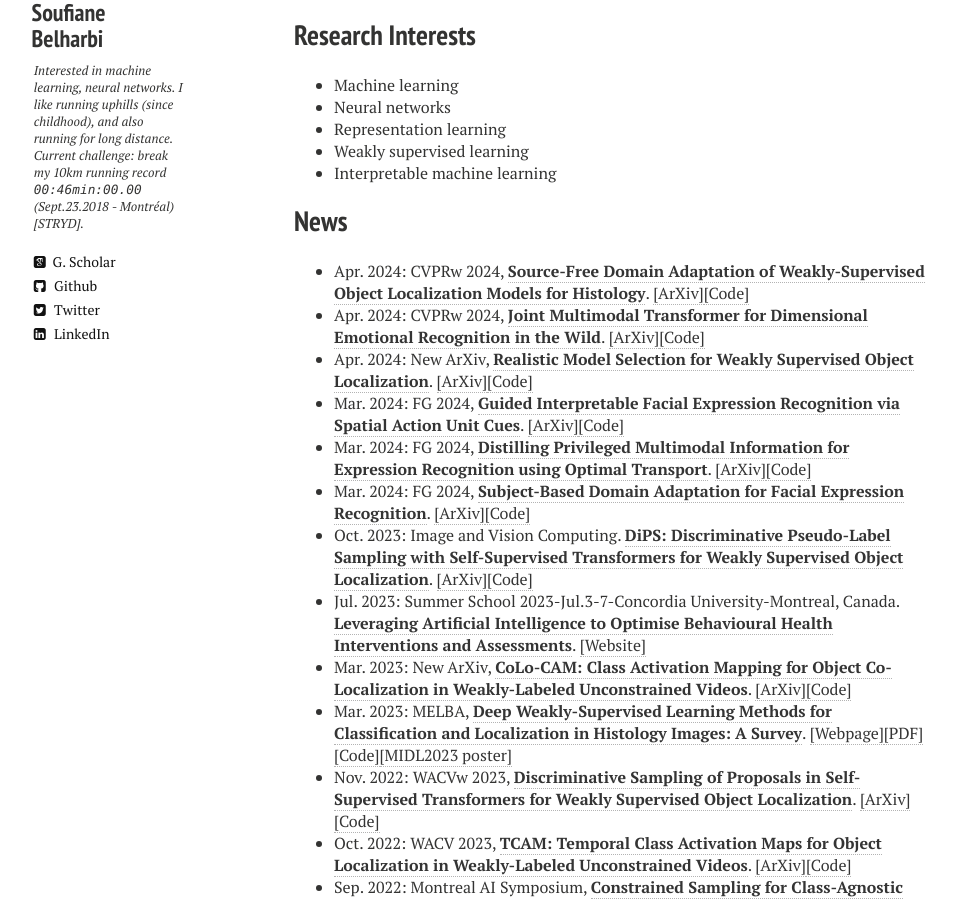
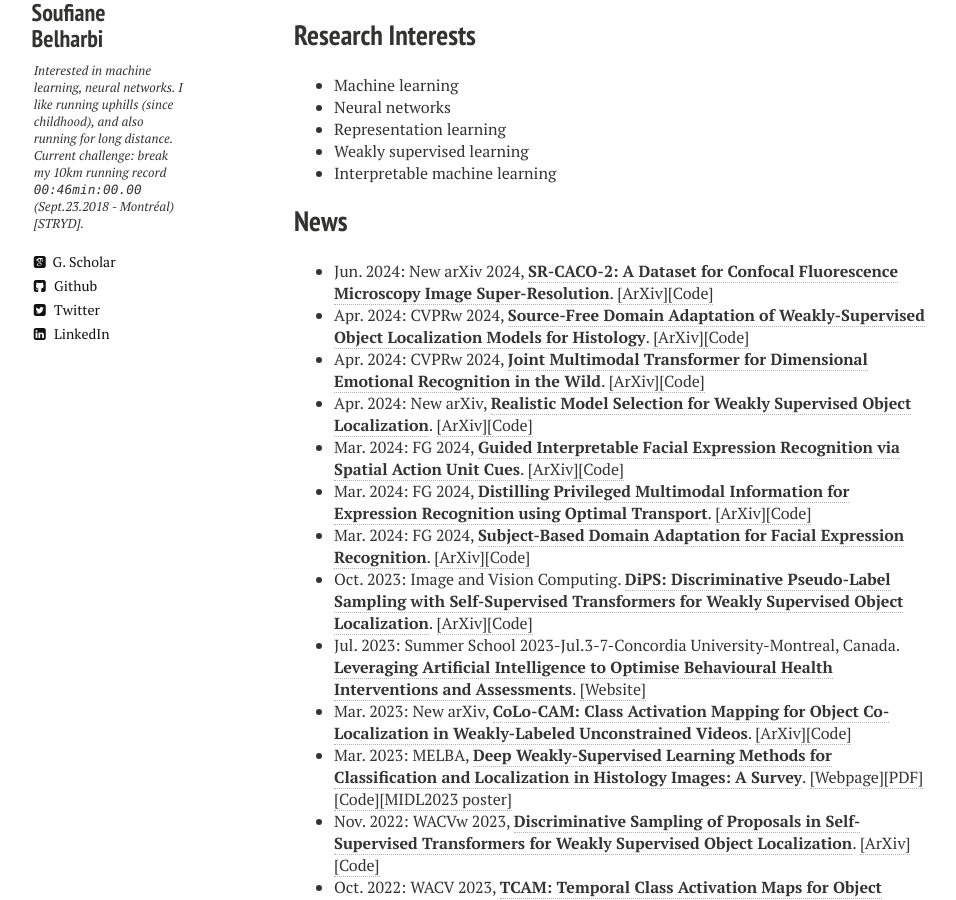
Before and after one commit to sbelharbi/sbelharbi.github.io, a Jekyll site: the page built from index.md, in a window 1280 px wide and 900 px high, scrolled down 1250 px. Shown: the whole window, without its empty margins (26-982 px from the left). Built offline with Jekyll 4.4.1, drawn with Linux system fonts in a browser that asks for light colours; nearby versions of some CDN libraries.

Commit message:
sr-caco-2 arxiv

```diff
--- a/index.md
+++ b/index.md
@@ -23,15 +23,16 @@
 
 
 ## News
+* Jun. 2024: New arXiv 2024, [**SR-CACO-2: A Dataset for Confocal Fluorescence Microscopy Image Super-Resolution**](https://arxiv.org/abs/2406.09168). <a href="https://arxiv.org/abs/2406.09168">[ArXiv]</a><a href="https://github.com/sbelharbi/sr-caco-2">[Code]</a>
 * Apr. 2024: CVPRw 2024, [**Source-Free Domain Adaptation of Weakly-Supervised Object Localization Models for Histology**](https://arxiv.org/abs/2404.19113). <a href="https://arxiv.org/abs/2404.19113">[ArXiv]</a><a href="https://github.com/AlexisGuichemerreCode/survey_hist_wsol_sfda">[Code]</a>
 * Apr. 2024: CVPRw 2024, [**Joint Multimodal Transformer for Dimensional Emotional Recognition in the Wild**](https://arxiv.org/abs/2403.10488). <a href="https://arxiv.org/abs/2403.10488">[ArXiv]</a><a href="https://github.com/PoloWlg/Joint-Multimodal-Transformer-6th-ABAW">[Code]</a>
-* Apr. 2024: New ArXiv, [**Realistic Model Selection for Weakly Supervised Object Localization**](https://arxiv.org/abs/2404.10034). <a href="https://arxiv.org/abs/2404.10034">[ArXiv]</a><a href="https://github.com/shakeebmurtaza/wsol_model_selection">[Code]</a>
+* Apr. 2024: New arXiv, [**Realistic Model Selection for Weakly Supervised Object Localization**](https://arxiv.org/abs/2404.10034). <a href="https://arxiv.org/abs/2404.10034">[ArXiv]</a><a href="https://github.com/shakeebmurtaza/wsol_model_selection">[Code]</a>
 * Mar. 2024: FG 2024, [**Guided Interpretable Facial Expression Recognition via Spatial Action Unit Cues**](https://arxiv.org/abs/2402.00281). <a href="https://arxiv.org/abs/2402.00281">[ArXiv]</a><a href="https://github.com/sbelharbi/interpretable-fer-aus">[Code]</a>
 * Mar. 2024: FG 2024, [**Distilling Privileged Multimodal Information for Expression Recognition using Optimal Transport**](https://arxiv.org/abs/2401.15489). <a href="https://arxiv.org/abs/2401.15489">[ArXiv]</a><a href="https://github.com/haseebaslam95/PKDOT">[Code]</a>
 * Mar. 2024: FG 2024, [**Subject-Based Domain Adaptation for Facial Expression Recognition**](https://arxiv.org/abs/2312.05632). <a href="https://arxiv.org/abs/2312.05632">[ArXiv]</a><a href="https://github.com/osamazeeshan/Subject-Based-Domain-Adaptation-for-FER">[Code]</a>
 * Oct. 2023: Image and Vision Computing. [**DiPS: Discriminative Pseudo-Label Sampling with Self-Supervised Transformers for Weakly Supervised Object Localization**](https://arxiv.org/abs/2310.06196). <a href="https://arxiv.org/abs/2310.06196">[ArXiv]</a><a href="https://github.com/shakeebmurtaza/dips">[Code]</a>
 * Jul. 2023: Summer School 2023-Jul.3-7-Concordia University-Montreal, Canada. [**Leveraging Artificial Intelligence to Optimise Behavioural Health Interventions and Assessments**](https://frqs-ai-summerschool23.squarespace.com/). <a href="https://frqs-ai-summerschool23.squarespace.com/">[Website]</a>
-* Mar. 2023: New ArXiv, [**CoLo-CAM: Class Activation Mapping for Object Co-Localization in Weakly-Labeled Unconstrained Videos**](https://arxiv.org/abs/2303.09044). <a href="https://arxiv.org/abs/2303.09044">[ArXiv]</a><a href="https://github.com/sbelharbi/colo-cam">[Code]</a>
+* Mar. 2023: New arXiv, [**CoLo-CAM: Class Activation Mapping for Object Co-Localization in Weakly-Labeled Unconstrained Videos**](https://arxiv.org/abs/2303.09044). <a href="https://arxiv.org/abs/2303.09044">[ArXiv]</a><a href="https://github.com/sbelharbi/colo-cam">[Code]</a>
 * Mar. 2023: MELBA, [**Deep Weakly-Supervised Learning Methods for Classification and Localization in Histology Images: A Survey**](https://www.melba-journal.org/papers/2023:004.html). <a href="https://www.melba-journal.org/papers/2023:004.html">[Webpage]</a><a href="https://www.melba-journal.org/pdf/2023:004.pdf">[PDF]</a><a href="https://github.com/jeromerony/survey_wsl_histology">[Code]</a><a href="/publications/2023/poster-midl-2023.pdf">[MIDL2023 poster]</a>
 * Nov. 2022: WACVw 2023, [**Discriminative Sampling of Proposals in Self-Supervised Transformers for Weakly Supervised Object Localization**](https://arxiv.org/abs/2209.09209). <a href="https://arxiv.org/abs/2209.09209">[ArXiv]</a><a href="https://github.com/shakeebmurtaza/dips">[Code]</a>
 * Oct. 2022: WACV 2023, [**TCAM: Temporal Class Activation Maps for Object Localization in Weakly-Labeled Unconstrained Videos**](https://arxiv.org/abs/2208.14542). <a href="https://arxiv.org/abs/2208.14542">[ArXiv]</a><a href="https://github.com/sbelharbi/tcam-wsol-video">[Code]</a>
```
